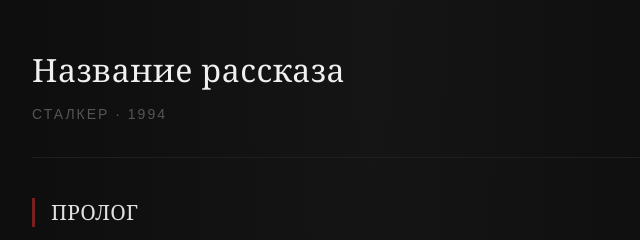
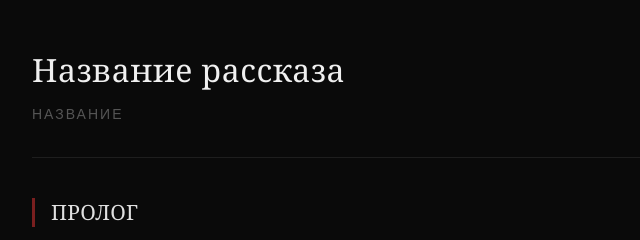
Before and after one commit to ghooph-123/site, a plain HTML site: page index.html in a window 1280 px wide. Shown: the top 240 px of the page, 268-908 px from the left. Drawn offline with Linux system fonts and the light colour scheme.

Commit message:
Update index.html

```diff
--- a/index.html
+++ b/index.html
@@ -9,7 +9,6 @@
 
   body {
     background: #0a0a0a;
-    background-image: radial-gradient(ellipse at top, #151515 0%, #0a0a0a 60%);
     color: #c9c9c9;
     font-family: Georgia, "Times New Roman", serif;
     font-size: 18px;
@@ -97,7 +96,7 @@
 
 <header>
   <h1>Название рассказа</h1>
-  <div class="subtitle">Сталкер · 1994</div>
+  <div class="subtitle">Название</div>
 </header>
 
 <div id="text">ПРОЛОГ
```
